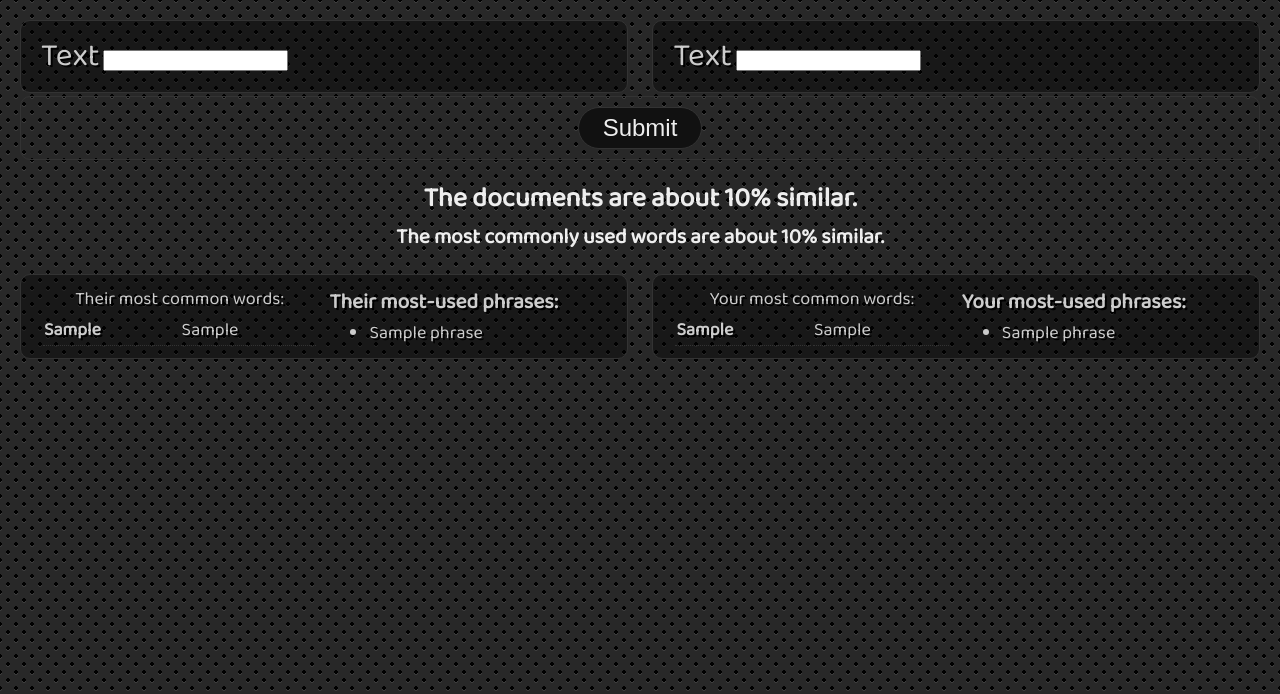
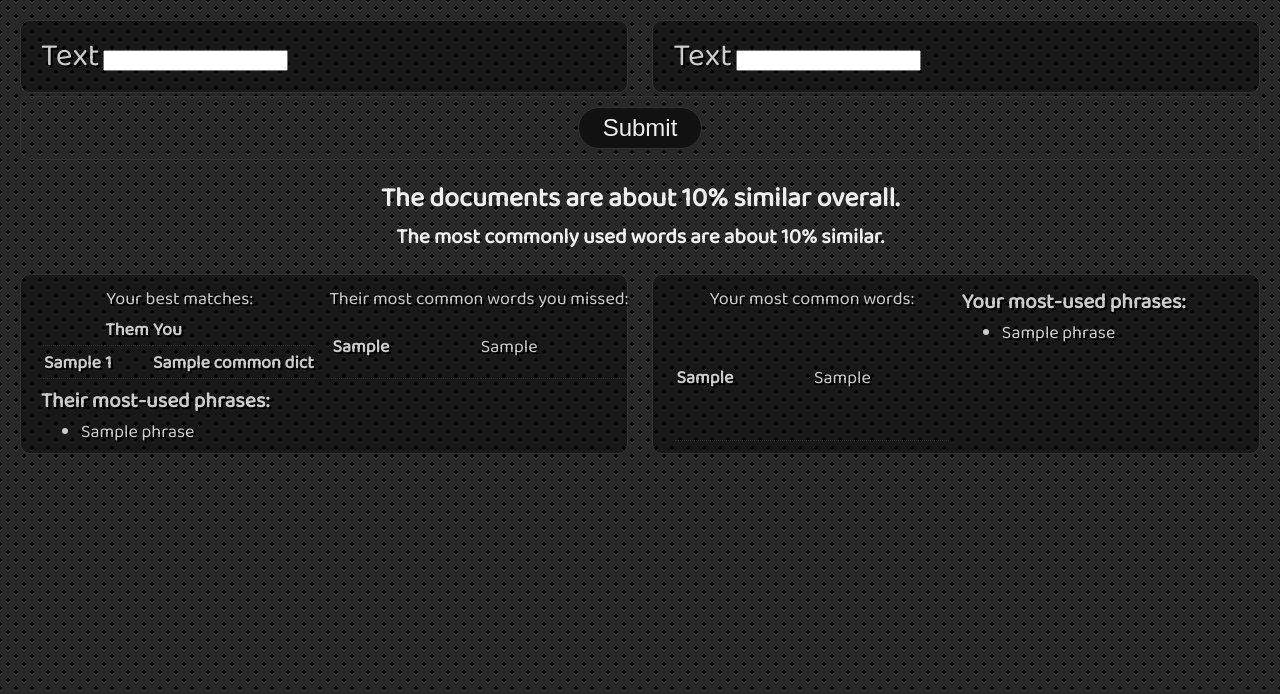
Before and after one commit to tBaxter/pear, a Flask app: template templates/index.html in a window 1280 px wide. Shown: the top 694 px of the page. Run offline with Flask 3, Linux system fonts and the light colour scheme; the template is opened without the code that fills it: most values are stand-ins (such as "Sample title", 1, 10 or a date in 2020); form fields are guessed from the names that the template uses; lists and menus that the app fills with data are empty.

Commit message:
Revised to better compare head-to-head

```diff
--- a/app.py
+++ b/app.py
@@ -35,8 +35,10 @@ def index():
 
     form = PearForm()
     errors = form.errors
+    common_overlap = None
     overall_overlap_result = None
-    common_overlap_result = None
+    common_overlap_score = None
+    common_dict = {}
     their_dict = None
     your_dict = None
 
@@ -63,7 +65,7 @@ def index():
 
         # what do we want to throw out?
         # Note: consider a regex to strip punctuation more cleanly
-        punctuation = ['(', ')', ';', '-', '–', '&', ':', '[', ']', ',', '.', '#', '%', "'s", '“', '”', '’']
+        punctuation = ['(', ')', ';', '-', '–', '&', ':', '[', ']', ',', '.', '#', '%', "'s", '“', '”', '’', '‘']
         stop_words = stopwords.words('english')
         stop_words += ADDITIONAL_STOPWORDS
 
@@ -83,24 +85,30 @@ def index():
         their_keywords = [lemmatizer.lemmatize(word, pos='v') for word in their_lem_words]
         your_keywords = [lemmatizer.lemmatize(word, pos='v') for word in your_lem_words]
 
-        # And now get the frequency of keywords
-        their_common_words = nltk.FreqDist(their_keywords).most_common(25)
-        your_common_words = nltk.FreqDist(your_keywords).most_common(25)
+        # And now get the frequency of keywords, capped loosely at 100
+        # because at this point we want to capture even loose matches.
+        their_common_words = nltk.FreqDist(their_keywords).most_common(100)
+        your_common_words = nltk.FreqDist(your_keywords).most_common(100)
 
-        # now what's the total overlap? Use the full word stack
+        # now what's the total overlap between our words and theirs?
         their_set = set(their_keywords)
-        your_set = set(your_keywords)
-
-        overall_overlap = their_set & your_set
+        overall_overlap = their_set & set(your_keywords)
         overall_overlap_result = float(len(overall_overlap)) / len(their_set) * 100
 
         # What about among the keywords?
-        # print([item[0] for item in their_common_words])
         their_set = set([item[0] for item in their_common_words])
         your_set = set([item[0] for item in your_common_words])
 
         common_overlap = their_set & your_set
-        common_overlap_result = float(len(common_overlap)) / len(their_set) * 100
+        common_overlap_score = float(len(common_overlap)) / len(their_set) * 100
+
+        # now build out the common dict showing their usage count and ours
+        # because their_common_words and your_common_words are list of tuples,
+        # we're going to throw them into dicts to cut down on traversal
+        their_words_dict = dict(their_common_words)
+        your_words_dict = dict(your_common_words)
+        for key in common_overlap:
+            common_dict[key] = (their_words_dict[key], your_words_dict[key])
 
         # OK, keywords are nice,
         # but if we really want to be speaking their language,
@@ -141,23 +149,29 @@ def index():
         # quick cleanup
         your_phrases = [" ".join(phrase) for phrase in your_phrases][0:10]
 
+        # remove matching words from their list and just show the ones you missed
+        # here we're slicing words you missed down to a more reasonable number
+        words_you_missed = [item for item in their_common_words if item[0] not in common_dict][0:20]
         their_dict = {
             'text': their_text,
             'keywords': their_keywords,
-            'most_common': their_common_words,
+            'most_common': words_you_missed,
             'phrases': their_phrases
         }
+
         your_dict = {
             'text': your_text,
             'keywords': your_keywords,
-            'most_common': your_common_words,
+            'most_common': your_common_words[0:20],
             'phrases': your_phrases
         }
     templateData = {
       'form': form,
       'errors': errors,
       'overlap': overall_overlap_result,
-      'common_overlap': common_overlap_result,
+      'common_overlap': common_overlap,
+      'common_overlap_score': common_overlap_score,
+      'common_dict': common_dict,
       'their': their_dict,
       'your': your_dict
     }
--- a/static/css/site.css
+++ b/static/css/site.css
@@ -73,7 +73,7 @@ h1 { font-weight: normal }
     color: #eee
 }
 .flex-container {
-    display: flex; /* or inline-flex */
+    display: inline-flex; /* or inline-flex */
     flex-wrap: wrap;
     justify-content: space-between
  }
@@ -91,6 +91,8 @@ h1 { font-weight: normal }
      color:rgb(30, 190, 70)
  }
 
+ /* I think I meant to express the match with a meter and then forgot or something.
+    TO-DO: Build meter */
 meter, .fallback-meter {
     /* Reset the default appearance */
     -webkit-appearance: none;
--- a/templates/index.html
+++ b/templates/index.html
@@ -3,16 +3,30 @@
 
 {% block main %}
 
-{% include 'includes/form.html' %}
+  {% include 'includes/form.html' %}
 
-{% if overlap %}
-<h2 class="overlap">The documents are about {{ overlap|round|int }}% similar.</h2>
-<h3 class="overlap">The most commonly used words are about {{ common_overlap|round|int }}% similar.</h3>
+  {% if overlap %}
+    <h2 class="overlap">The documents are about {{ overlap|round|int }}% similar overall.</h2>
+    <h3 class="overlap">The most commonly used words are about {{ common_overlap_score|round|int }}% similar.</h3>
 
 <div class="results">
-    <div class="theirs">
+    <div class="common">
         <table>
-            <caption>Their most common words:</caption>
+            <caption>Your best matches:</caption>
+            <thead>
+                <tr><th></th><th>Them</th><th>You</th></tr>
+            </thead>
+            {% for k, v in common_dict.items() %}
+            <tr>
+                <th>{{ k }}</th>
+                <th>{{ v.0 }}</th>
+                <th>{{ v.1 }}</th>
+            </tr>
+            {% endfor %}
+        </table>
+
+        <table>
+            <caption>Their most common words you missed:</caption>
             {% for k, v in their.most_common %}
             <tr>
                 <th>{{ k }}</th>
```
Also changed, not shown: README.md.
